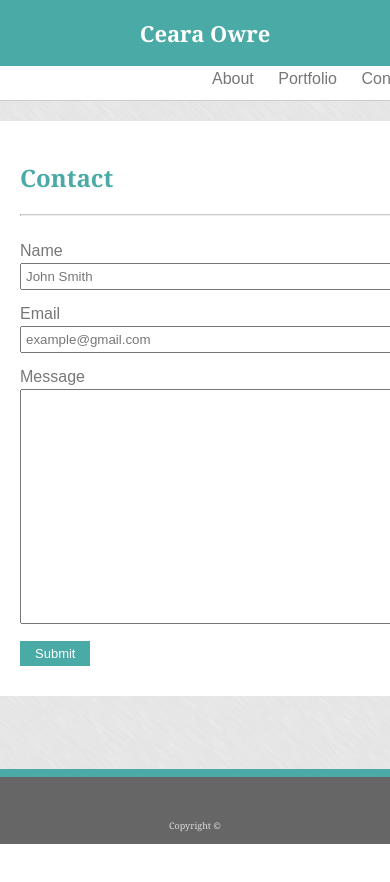
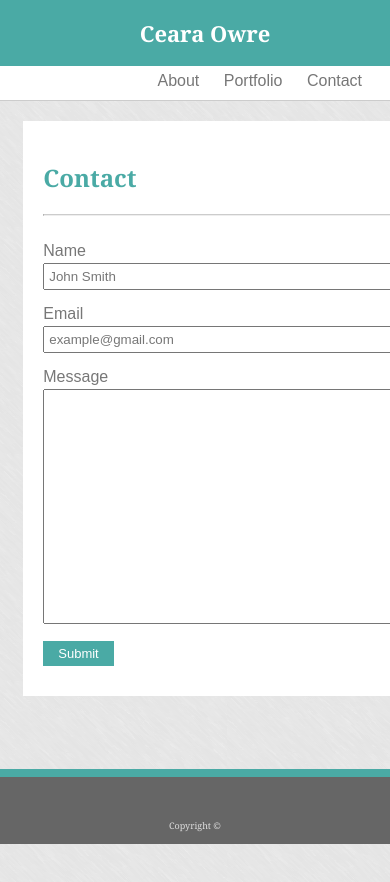
Before and after one commit to Cabco19/Responsive-Portfolio, a plain HTML site: page contact.html in a window 390 px wide. Before the commit the page ends 844 px from the top, so only its background shows below. Drawn offline with Linux system fonts and the light colour scheme.

Commit message:
updates to media query, 640

```diff
--- a/assets/css/style.css
+++ b/assets/css/style.css
@@ -128,7 +128,7 @@ input[type=submit] {
     font-size: 13px;
 }
 textarea {
-    width: 100%;
+    width: 95%;
     padding: 4px;
     margin: 3px 3px 3px 0;
     overflow: auto;
@@ -188,10 +188,11 @@ footer {
         margin: 0 auto;
         padding: 20px;
         margin-top: 30px;
-        margin-bottom: 100px;
+        margin-bottom: 400px;
+        margin-left: 3%;
     }
     .wrapper {
-        width: 768px;
+        width: 750px;
     }
     .heading-position {
         position: absolute;
@@ -207,7 +208,7 @@ footer {
     nav {
         position: relative;
         top: 30px;
-        left: 240px;
+        left: 238px;
         width: 70%;
         margin: 0 auto;
     }
@@ -218,13 +219,14 @@ footer {
 */
 @media screen and (max-width: 640px) {
     .container {
-        max-width: 100%;
+        max-width: 85%;
         padding: 20px;
         margin: 0 auto;
-        margin-bottom: 100px;
+        margin-bottom: 200px;
+        margin-left: 5%;
     }
     .wrapper {
-        max-width: 640px;
+        max-width: 465px;
     }
     .heading-position {
         position: absolute;
@@ -242,13 +244,13 @@ footer {
     }
     nav {
         position: relative;
-        top: 70px;
-        left: -50px;
+        top: 72px;
+        left: -52px;
         width: 70%;
         margin: 0 auto;
     }
     img {
-        width: 190%;
+        width: 100%;
     }
     #bio-image {
         width: 100%;
@@ -258,5 +260,7 @@ footer {
     }
     .port-box .text {
         width: 100%;
+        margin-left: 0px;
     }
+
   }
```
